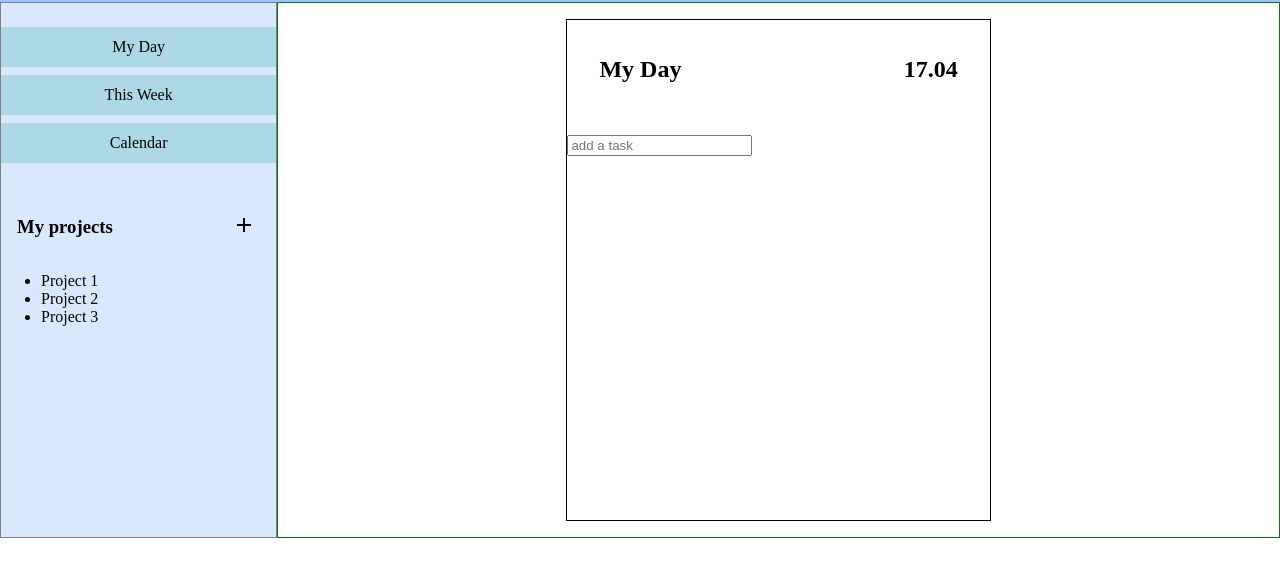
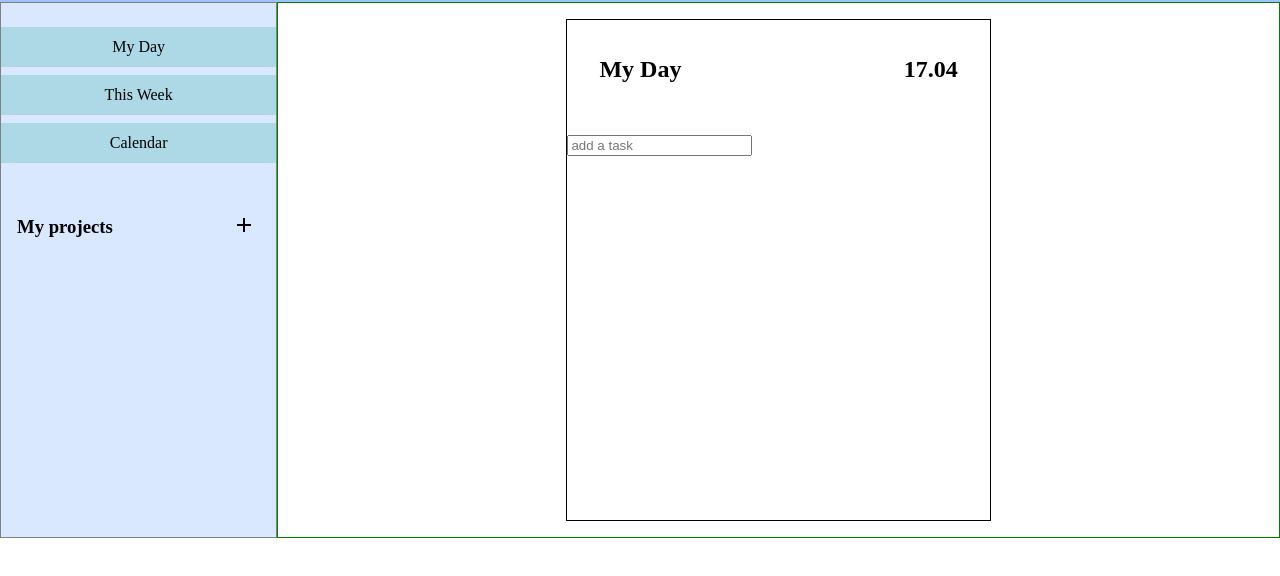
Before and after one commit to tomason182/todo-list, a website built with webpack: page src/index.html in a window 1280 px wide. Shown: the part 48-624 px from the top of the page. Built offline with nearby package versions, Linux system fonts and the light colour scheme.

Commit message:
modify project list
remove default projects in the list and change class name

```diff
--- a/src/index.html
+++ b/src/index.html
@@ -34,10 +34,7 @@
                     </dialog>
                 </div>
                 <div class="project-container-list">
-                    <ul class="projects">
-                        <li>Project 1</li>
-                        <li>Project 2</li>
-                        <li>Project 3</li>
+                    <ul class="projects-list">
                     </ul>
                 </div>
             </div>
```
